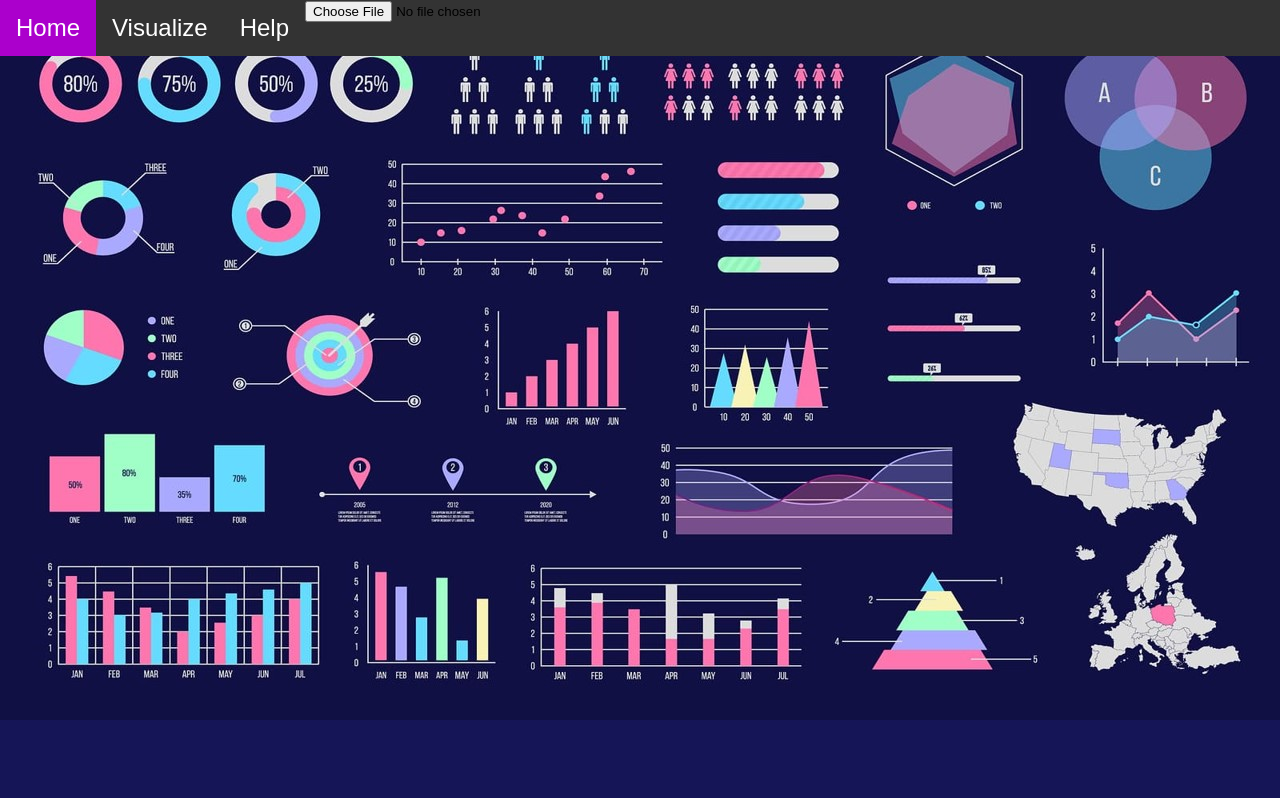
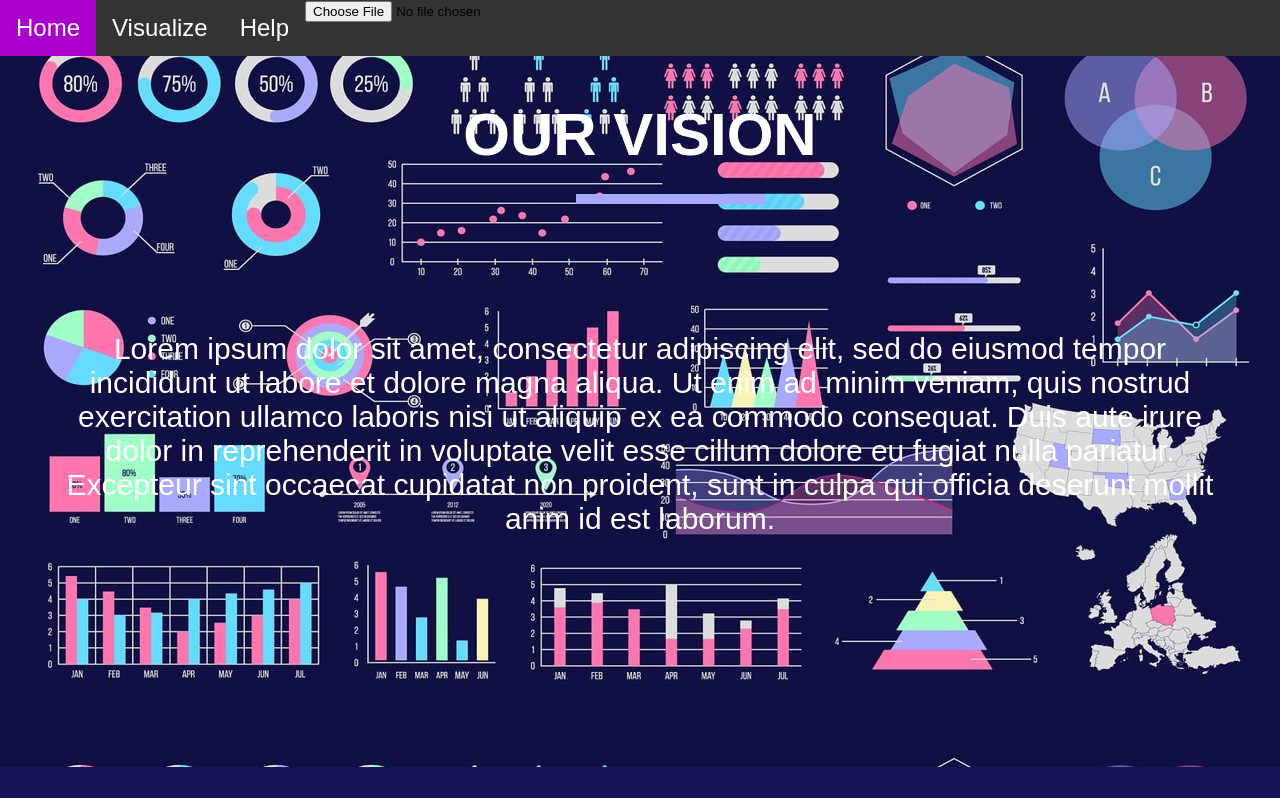
Before and after one commit to CocoTheOwner/CocoTheOwner.github.io, a React (Create React App) app: page / in a window 1280 px wide. Shown: the top 798 px of the page. Built offline with nearby package versions, Linux system fonts and the light colour scheme.

Commit message:
Background fix

```diff
--- a/public/index.html
+++ b/public/index.html
@@ -38,7 +38,7 @@
           </li>
         </ul>
       </nav>
-    <img class="container" src="visualization.jpg" alt="">
+    <!-- <img class="container" src="visualization.jpg" alt="">  -->
       <section style="padding-top:5%">
         <p>
           <h1 style="color: white">OUR VISION</h1>
@@ -54,7 +54,7 @@
             <br></br>
           </div>
         </p>
-        <img class="container" src="visualization.jpg" alt="">
+        <!-- <img class="container" src="visualization.jpg" alt="">  -->
       </section>
 
       <section style="padding-top:5%">
@@ -76,7 +76,7 @@
               <br></br>
 
             </p>
-            <img class="container" src="visualization.jpg" alt="">
+            <!-- <img class="container" src="visualization.jpg" alt="">    -->
         </div>
       </section>
 
--- a/src/index.css
+++ b/src/index.css
@@ -6,6 +6,7 @@ body {
   -webkit-font-smoothing: antialiased;
   -moz-osx-font-smoothing: grayscale;
   background-color:#151557;
+  background-image: url("./img/visualization.jpg");
 }
 
 code {
```
